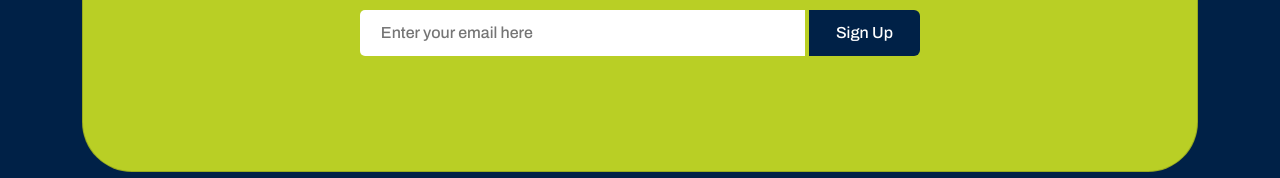
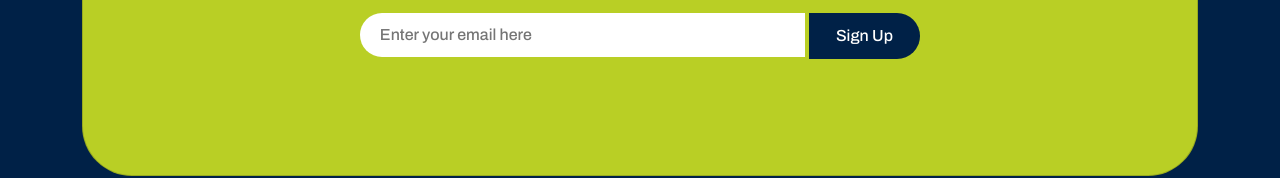
Before and after one commit to DevAttaulNoor/MDL_Website, a plain HTML site: page Code/Html/Home.html in a window 1280 px wide. Shown: the part 4022-4200 px from the top of the page. Drawn offline with nearby package versions, Linux system fonts and the light colour scheme.

Commit message:
Modified

```diff
--- a/Code/Html/Home.html
+++ b/Code/Html/Home.html
@@ -292,8 +292,8 @@
                 <h2 class="fw-bold">Join Our <span>Newsletter</span></h2>
                 <p>Subscribe our newsletter to get latest updates & news</p>
                 <div class="form">
-                    <input type="email" placeholder="Enter your email here" />
-                    <button class="btn rounded" id="pri-btn">Sign Up</button>
+                    <input type="email" placeholder="Enter your email here"/>
+                    <button class="btn" id="pri-btn">Sign Up</button>
                 </div>
             </div>
             <div class="row col-md-12">
--- a/Code/style.css
+++ b/Code/style.css
@@ -211,7 +211,7 @@ nav #navbarNav .btn {
 
 /* Services Section */
 #services .card{
-    border: 1px solid var(--primary-color);
+    border: 2px solid var(--primary-color);
     border-radius: 50px;
 }
 
@@ -298,10 +298,6 @@ footer #newsletter {
     border-radius: 50px;
 }
 
-footer #newsletter form {
-    display: flex;
-}
-
 #newsletter span {
     color: var(--primary-color);
 }
@@ -309,16 +305,16 @@ footer #newsletter form {
 #newsletter input {
     width: 40%;
     padding: 10px 20px;
-    border: 1px solid transparent;
+    border: none;
     outline: none;
-    border-radius: 5px;
+    border-radius: 50px;
     border-top-right-radius: 0;
     border-bottom-right-radius: 0;
 }
 
 #newsletter button {
     width: 10%;
-    padding: 10px 20px;
+    border-radius: 50px;
     border-top-left-radius: 0 !important;
     border-bottom-left-radius: 0 !important;
 }
```
